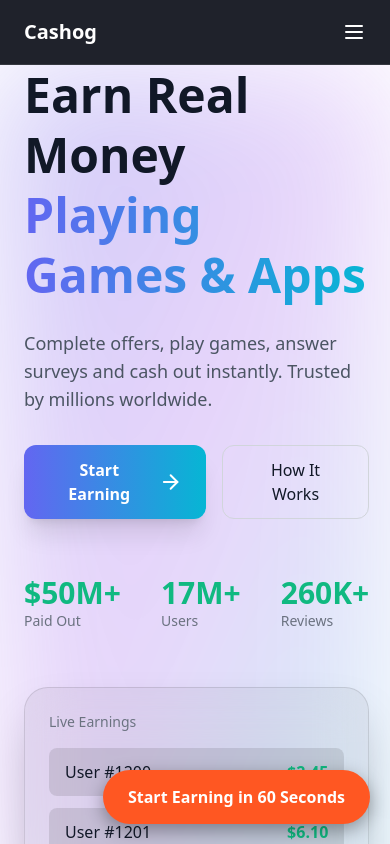
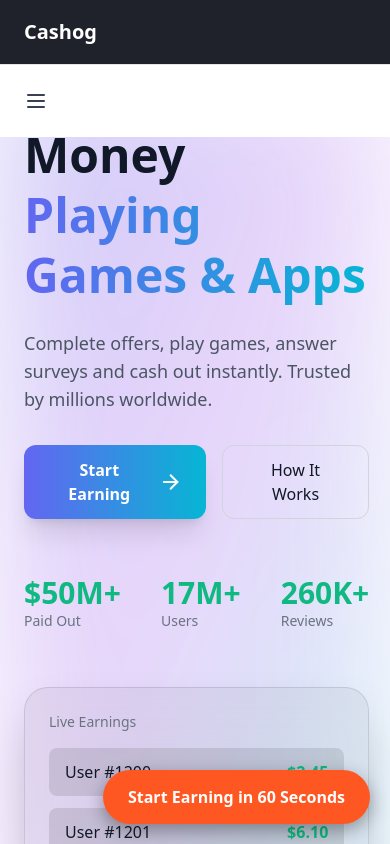
Before and after one commit to tool63/cashin, a Next.js app: page / in a window 390 px wide. Shown: the top 844 px of the page. Built offline with nearby package versions, Linux system fonts and the light colour scheme.

Commit message:
Update Header.tsx

```diff
--- a/components/Header.tsx
+++ b/components/Header.tsx
@@ -96,7 +96,8 @@ export default function Header() {
 
         {/* MOBILE MENU BUTTON */}
         <button
-          className="md:hidden text-white dark:text-gray-900"
+          className="md:hidden absolute top-16 left-0 w-full z-50 bg-white dark:bg-[#070A14] border-t border-black/10 dark:border-white/10 px-6 py-6 space-y-4 text-gray-700 dark:text-gray-300 transition-colors duration-300"
+
           onClick={() => setMobileOpen(!mobileOpen)}
         >
           {mobileOpen ? <X /> : <Menu />}
```
